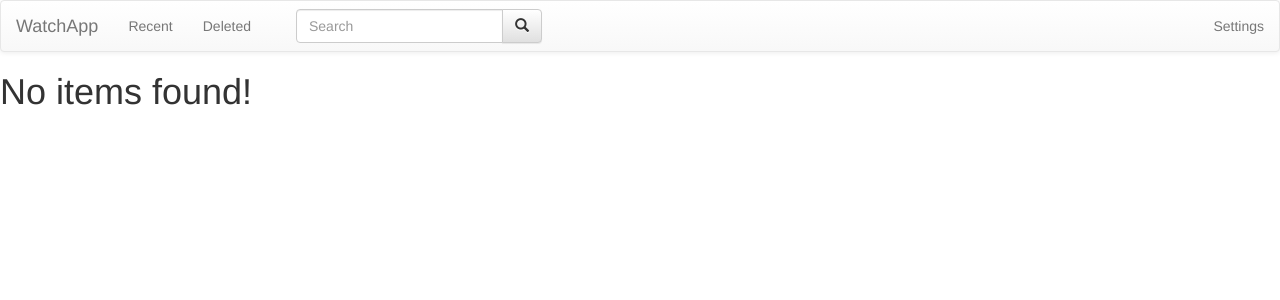
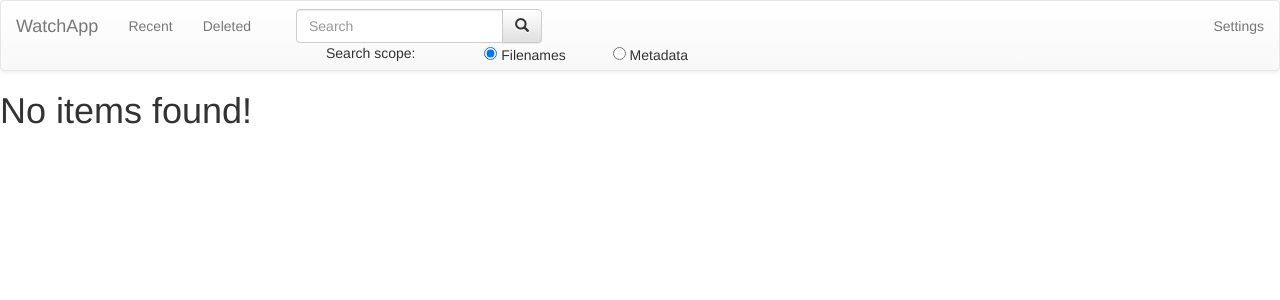
Before and after one commit to lwolf/assignment01, a Flask app: page /search in a window 1280 px wide. Shown: the top 300 px of the page. Run offline with Flask 3, Linux system fonts and the light colour scheme; some libraries are stand-ins or nearby versions.

Commit message:
search functionality

```diff
--- a/watchapp/app.py
+++ b/watchapp/app.py
@@ -46,14 +46,6 @@ def deleted():
         active_menu='deleted',
         items=items
     )
-
-
-@app.route('/search')
-def search():
-    return render_template(
-        'listing.html'
-    )
-
 
 
 @app.route('/items/<int:item_id>', methods=['GET'])
@@ -162,3 +154,34 @@ def create_field():
     db.session.add(field)
     db.session.commit()
     return redirect(url_for('settings'))
+
+
+@app.route('/search')
+def search():
+    query = request.args.get('q')
+    scope = request.args.get('scope')
+    results = []
+
+    if scope == 'filename':
+        results = (
+            File.query
+            .filter(File.filename.ilike('%{0}%'.format(query)))
+            .all()
+        )
+    elif scope == 'metadata':
+        ids = (
+            db.session
+            .query(Metadata.file_id)
+            .filter(Metadata.content.ilike('%{0}%'.format(query)))
+            .all()
+        )
+        if ids:
+            results = File.query.filter(File.id.in_(ids)).all()
+
+    title = u"Search results for term `{0}` in `{1}` scope".format(query, scope)
+
+    return render_template(
+        'listing.html',
+        items=results,
+        title=title
+    )
--- a/watchapp/static/css/style.css
+++ b/watchapp/static/css/style.css
@@ -13,3 +13,14 @@
     text-align: center;
     padding: 5px;
 }
+.image-wrapper{
+    text-align: center;
+    margin: 10px 0;
+}
+.image-preview{
+    max-width: 600px;
+    max-height: 400px;
+}
+.scope-block label{
+    font-weight: 400;
+}
--- a/watchapp/templates/base.html
+++ b/watchapp/templates/base.html
@@ -33,13 +33,26 @@
       <li class="{{ 'active' if active_menu=='recent' else ''}}"><a href="{{ url_for('mainpage')}}">Recent</a></li>
       <li class="{{ 'active' if active_menu=='deleted' else ''}}"><a href="{{ url_for('deleted')}}">Deleted</a></li>
     </ul>
-    <div class="col-sm-3 col-md-3">
-        <form class="navbar-form" role="search">
+    <div class="col-sm-5 col-md-5">
+        <form class="navbar-form" role="search" action="{{ url_for('search') }}">
         <div class="input-group">
             <input type="text" class="form-control" placeholder="Search" name="q">
             <div class="input-group-btn">
                 <button class="btn btn-default" type="submit"><i class="glyphicon glyphicon-search"></i></button>
             </div>
+        </div>
+        <div class="form-group col-md-12 scope-block">
+          <label class="col-md-4 control-label" for="scope">Search scope:</label>
+          <div class="col-md-8">
+            <label class="col-md-6" for="filename">
+              <input type="radio" name="scope" id="filename" value="filename" checked="checked">
+              Filenames
+            </label>
+            <label class="col-md-6" for="metadata">
+              <input type="radio" name="scope" id="metadata" value="metadata">
+              Metadata
+            </label>
+          </div>
         </div>
         </form>
     </div>
--- a/watchapp/templates/item_view.html
+++ b/watchapp/templates/item_view.html
@@ -2,7 +2,9 @@
 
 {% block body %}
     {% if item.is_image() %}
-        <img src="/data/{{ item.filename }}" align="center"/>
+        <div class="image-wrapper">
+            <img class="img-rounded image-preview" src="/data/{{ item.filename }}" align="center"/>
+        </div>
     {% endif %}
 
     <table class="table">
--- a/watchapp/templates/listing.html
+++ b/watchapp/templates/listing.html
@@ -4,6 +4,10 @@
     {% if items %}
         <div class="container">
             <div class="row col-md-12 custyle">
+                {% if title %}
+                    <h3>{{ title }}</h3>
+                {% endif %}
+
             <table class="table table-striped custab">
             <thead>
                 <tr>
@@ -24,7 +28,7 @@
                             <form method="POST" action="{{ url_for('change_status', item_id=item.id)}}">
                                 <input type="hidden" name="status" id="status" value="{{item.STATUS.NORMAL.db}}"/>
                                 <button class="btn btn-success btn-xs">
-                                    <span class="glyphicon glyphicon-remove"></span> Recover
+                                    <span class="glyphicon glyphicon-refresh"></span> Recover
                                 </button>
                             </form>
                         </td>
```
